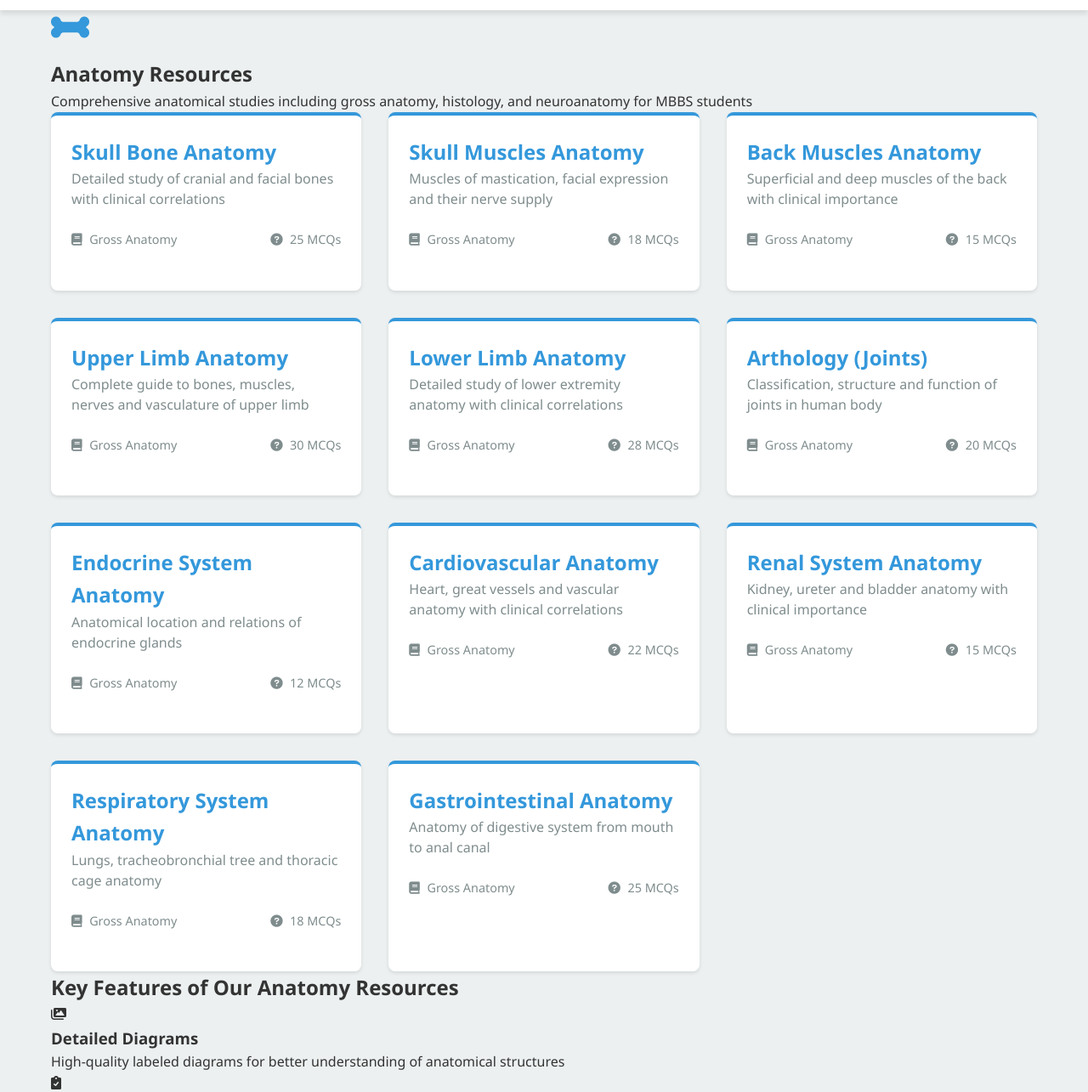
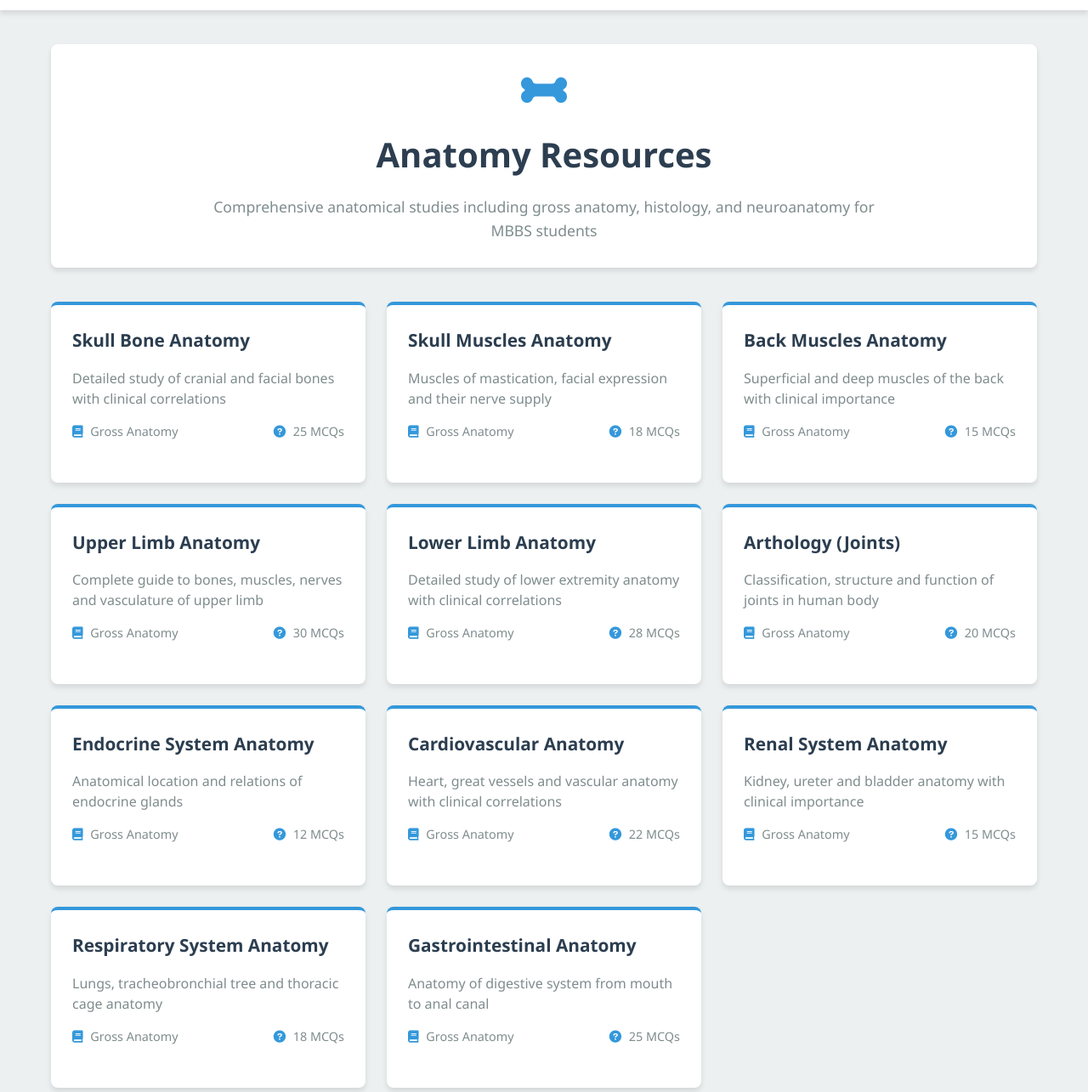
Before and after one commit to Shyamsundar98152/shyamsundarbaitha, a plain HTML site: page mbbs/anatomy/anatomycontent.html in a window 1280 px wide. Shown: the part 92-1377 px from the top of the page at 85% size. Drawn offline with Linux system fonts and the light colour scheme; files that its build step writes are made by us from their sources; files whose address does not match are found by name.

Commit message:
Update style.css

```diff
--- a/css/style.css
+++ b/css/style.css
@@ -669,3 +669,137 @@ footer {
         padding: 1.2rem;
     }
 }
+/* Subject Page Styles */
+.subject-header {
+    text-align: center;
+    margin: 40px 0;
+    padding: 30px;
+    background-color: var(--white);
+    border-radius: 8px;
+    box-shadow: var(--shadow);
+}
+
+.subject-info {
+    max-width: 800px;
+    margin: 0 auto;
+}
+
+.subject-icon {
+    font-size: 3rem;
+    color: var(--secondary-color);
+    margin-bottom: 20px;
+}
+
+.subject-header h1 {
+    font-size: 2.5rem;
+    color: var(--primary-color);
+    margin-bottom: 15px;
+}
+
+.subject-header p {
+    font-size: 1.1rem;
+    color: var(--text-light);
+}
+
+.resources-grid {
+    display: grid;
+    grid-template-columns: repeat(auto-fill, minmax(300px, 1fr));
+    gap: 25px;
+    margin: 40px 0;
+}
+
+.resource-card {
+    background-color: var(--white);
+    border-radius: 8px;
+    padding: 25px;
+    box-shadow: var(--shadow);
+    transition: var(--transition);
+}
+
+.resource-card:hover {
+    transform: translateY(-5px);
+    box-shadow: 0 10px 20px rgba(0, 0, 0, 0.1);
+}
+
+.resource-card h2 {
+    font-size: 1.3rem;
+    margin-bottom: 15px;
+}
+
+.resource-card h2 a {
+    color: var(--primary-color);
+}
+
+.resource-card p {
+    color: var(--text-light);
+    margin-bottom: 15px;
+}
+
+.resource-meta {
+    display: flex;
+    justify-content: space-between;
+    font-size: 0.9rem;
+    color: var(--text-light);
+}
+
+.resource-meta i {
+    margin-right: 5px;
+    color: var(--secondary-color);
+}
+
+.subject-features {
+    margin: 60px 0;
+}
+
+.subject-features h2 {
+    text-align: center;
+    margin-bottom: 40px;
+    font-size: 2rem;
+    color: var(--primary-color);
+}
+
+.features-grid {
+    display: grid;
+    grid-template-columns: repeat(auto-fill, minmax(250px, 1fr));
+    gap: 30px;
+}
+
+.feature-card {
+    background-color: var(--white);
+    border-radius: 8px;
+    padding: 30px 20px;
+    text-align: center;
+    box-shadow: var(--shadow);
+    transition: var(--transition);
+}
+
+.feature-card:hover {
+    transform: translateY(-5px);
+    box-shadow: 0 10px 20px rgba(0, 0, 0, 0.1);
+}
+
+.feature-card i {
+    font-size: 2.5rem;
+    color: var(--secondary-color);
+    margin-bottom: 20px;
+}
+
+.feature-card h3 {
+    margin-bottom: 15px;
+    color: var(--primary-color);
+}
+
+.feature-card p {
+    color: var(--text-light);
+}
+
+/* Responsive Styles */
+@media (max-width: 768px) {
+    .subject-header h1 {
+        font-size: 2rem;
+    }
+
+    .resources-grid {
+        grid-template-columns: 1fr;
+    }
+}
```
